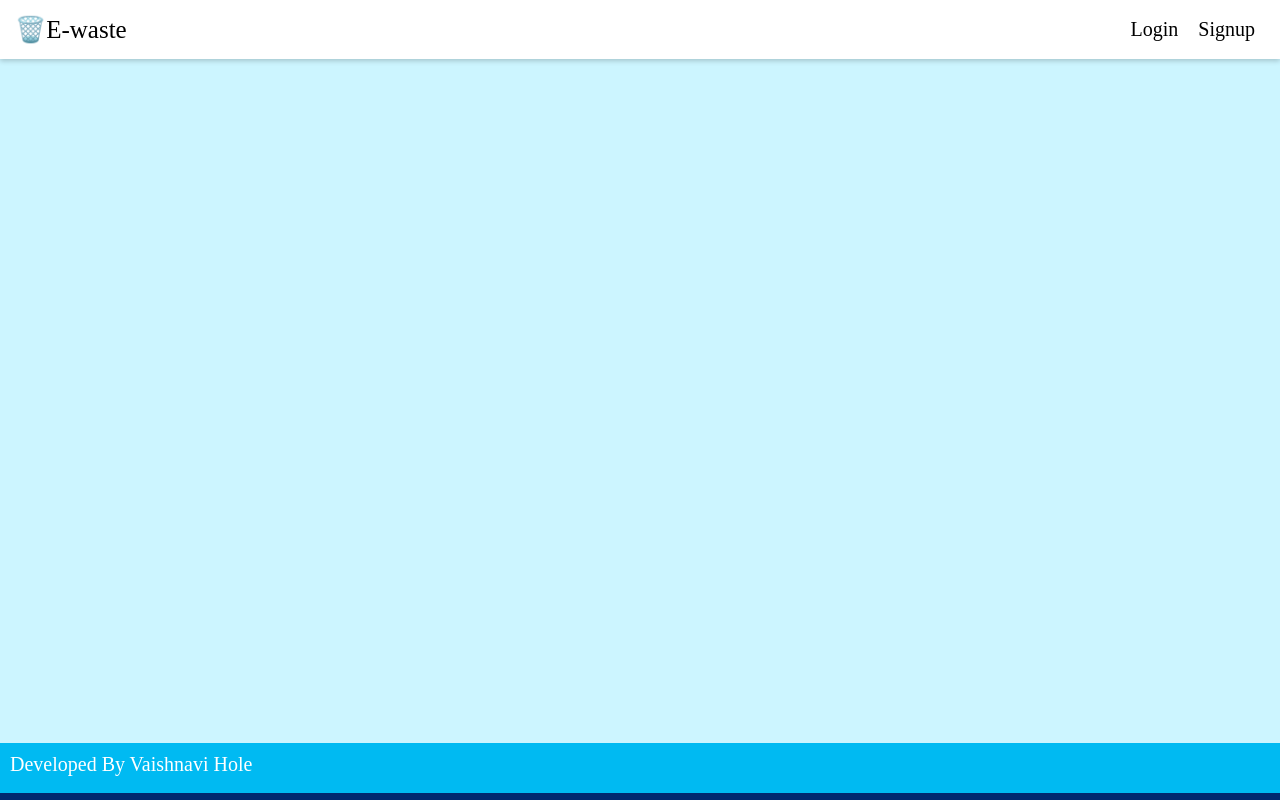
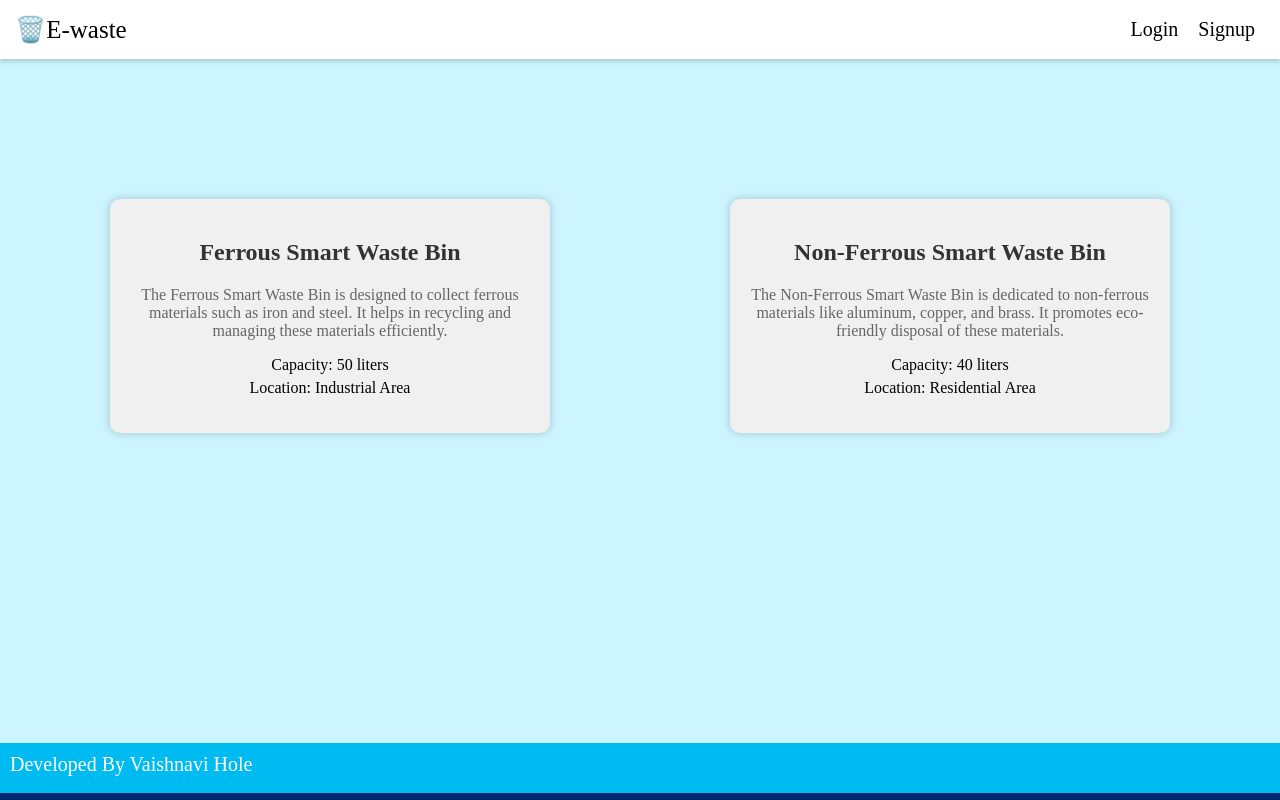
Before and after one commit to poonamdigole/e-waste-management, a React (Create React App) app in the folder client/: page /wasteBin in a window 1280 px wide. Built offline with nearby package versions, Linux system fonts and the light colour scheme.

Commit message:
add waste bin page design

```diff
--- a/client/src/views/WasteBin/WasteBin.css
+++ b/client/src/views/WasteBin/WasteBin.css
@@ -0,0 +1,40 @@
+/* SmartWasteBins.css */
+
+.smart-waste-bins {
+    display: flex;
+    justify-content: space-around;
+    padding: 20px;
+  }
+
+  .ferrous-bin, .non-ferrous-bin {
+    flex: 1;
+    text-align: center;
+    padding: 20px;
+    margin-top: 120px;
+    background-color: #f0f0f0;
+    border-radius: 10px;
+    box-shadow: 0 0 10px rgba(0, 0, 0, 0.2);
+    max-width: 400px;
+  }
+
+  h2 {
+    font-size: 24px;
+    color: #333;
+  }
+
+  p {
+    font-size: 16px;
+    color: #666;
+    margin: 10px 0;
+  }
+
+  ul {
+    list-style-type: none;
+    padding: 0;
+  }
+
+  li {
+    margin: 5px 0;
+  }
+
+  /* Customize and expand your CSS as needed for your specific design */
--- a/client/src/views/WasteBin/WasteBin.js
+++ b/client/src/views/WasteBin/WasteBin.js
@@ -3,15 +3,38 @@ import './WasteBin.css';
 import Navbar from '../../components/Navbar/Navbar';
 import Footer from '../../components/Footer/Footer';
 
-function WasteBin() {
+function WasteBins() {
   return (
-    <div>
-        <>
-        <Navbar />
-        <Footer />
-        </>
+    <>
+    <Navbar />
+    <div className="smart-waste-bins">
+      <section className="ferrous-bin">
+        <h2>Ferrous Smart Waste Bin</h2>
+        <p>
+          The Ferrous Smart Waste Bin is designed to collect ferrous materials such as iron and steel. It helps in recycling and managing these materials efficiently.
+        </p>
+        <ul>
+          <li>Capacity: 50 liters</li>
+          <li>Location: Industrial Area</li>
+          {/* Add more details specific to the Ferrous bin */}
+        </ul>
+        {/* Add components or functionality related to the Ferrous bin */}
+      </section>
+
+      <section className="non-ferrous-bin">
+        <h2>Non-Ferrous Smart Waste Bin</h2>
+        <p>
+          The Non-Ferrous Smart Waste Bin is dedicated to non-ferrous materials like aluminum, copper, and brass. It promotes eco-friendly disposal of these materials.
+        </p>
+        <ul>
+          <li>Capacity: 40 liters</li>
+          <li>Location: Residential Area</li>
+        </ul>
+      </section>
     </div>
-  )
+    <Footer />
+    </>
+  );
 }
 
-export default WasteBin
+export default WasteBins;
```
